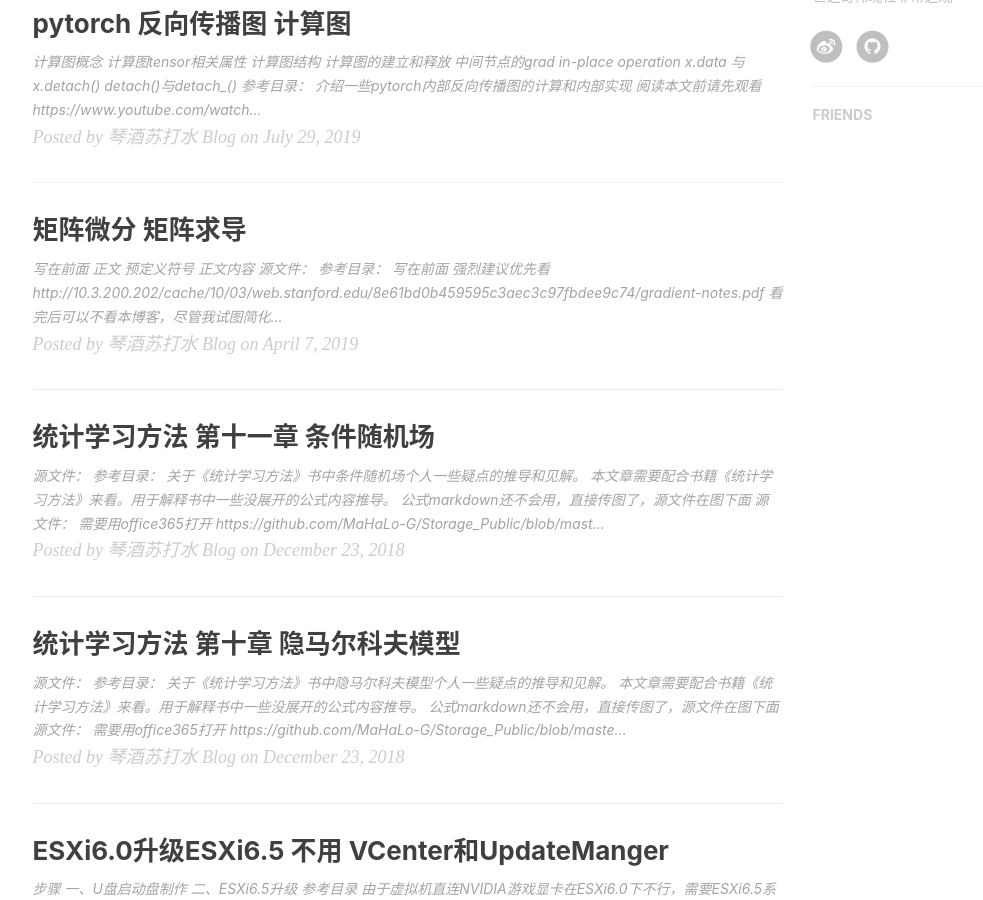
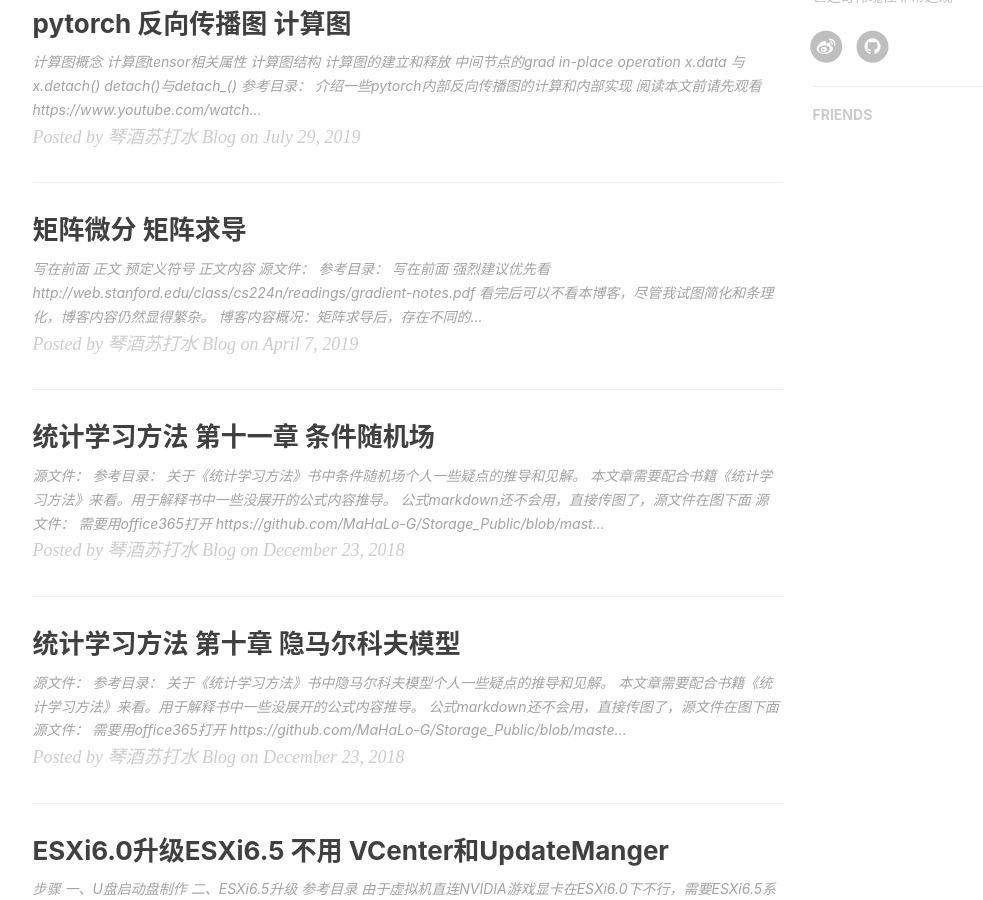
Before and after one commit to GinSoda/GinSoda.github.io, a Jekyll site: the page built from index.html, in a window 1280 px wide and 900 px high, scrolled down 851 px. Shown: the whole window, without its empty margins (135-1118 px from the left). Built offline with Jekyll 4.4.1, drawn with Linux system fonts in a browser that asks for light colours; nearby versions of some CDN libraries; the list of posts is cut into pages by our own code; comment, search, counter and statistics services are not loaded; some of the changed lines change nothing that is shown.

Commit message:
Update 2019-04-07-Matrix-Differential-Calculus.markdown

```diff
--- a/_posts/2019-04-07-Matrix-Differential-Calculus.markdown
+++ b/_posts/2019-04-07-Matrix-Differential-Calculus.markdown
@@ -11,7 +11,7 @@
 {:toc}
 ### 写在前面
 
-强烈建议优先看http://10.3.200.202/cache/10/03/web.stanford.edu/8e61bd0b459595c3aec3c97fbdee9c74/gradient-notes.pdf
+强烈建议优先看http://web.stanford.edu/class/cs224n/readings/gradient-notes.pdf
 
 看完后可以不看本博客，尽管我试图简化和条理化，博客内容仍然显得繁杂。
 
```
